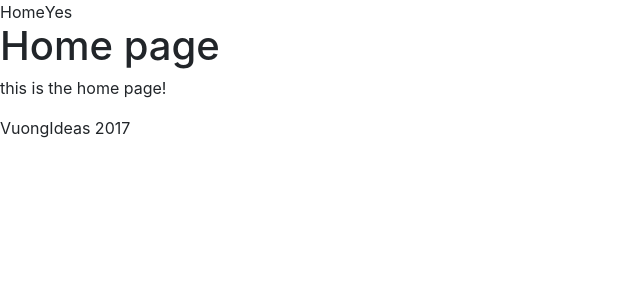
After one commit to baovuong/audsigweb, a Python web app: template main/templates/main/index.html in a window 1280 px wide. The commit adds this page. Shown: the top 300 px of the page, without its empty margins (0-640 px from the left). Run offline with Jinja, Linux system fonts and the light colour scheme; the template is opened without the code that fills it, so the values that code supplies are empty; some libraries are stand-ins or nearby versions.

Commit message:
making sure structure fits django standards

```diff
--- a/base/templates/base.html
+++ b/base/templates/base/base.html
@@ -4,9 +4,18 @@
         <link rel="stylesheet" href="https://maxcdn.bootstrapcdn.com/bootstrap/4.0.0-beta/css/bootstrap.min.css" integrity="sha384-/Y6pD6FV/Vv2HJnA6t+vslU6fwYXjCFtcEpHbNJ0lyAFsXTsjBbfaDjzALeQsN6M" crossorigin="anonymous">
     </head>
     <body>
-        <div class="container">
-            {% block main %}{% endblock %}
+        <div class="header">
+            <nav>
+                <ul class="nav nav-pills">
+                    <li class="nav-item">Home</li>
+                    <li class="nav-item">Yes</li>
+                </ul>
+            </nav>
         </div>
+        {% block content %}{% endblock %}
+        <footer class="footer">
+            <p>VuongIdeas 2017</p>
+        </footer>
         <script src="https://code.jquery.com/jquery-3.2.1.slim.min.js" integrity="sha384-KJ3o2DKtIkvYIK3UENzmM7KCkRr/rE9/Qpg6aAZGJwFDMVNA/GpGFF93hXpG5KkN" crossorigin="anonymous"></script>
         <script src="https://cdnjs.cloudflare.com/ajax/libs/popper.js/1.11.0/umd/popper.min.js" integrity="sha384-b/U6ypiBEHpOf/4+1nzFpr53nxSS+GLCkfwBdFNTxtclqqenISfwAzpKaMNFNmj4" crossorigin="anonymous"></script>
         <script src="https://maxcdn.bootstrapcdn.com/bootstrap/4.0.0-beta/js/bootstrap.min.js" integrity="sha384-h0AbiXch4ZDo7tp9hKZ4TsHbi047NrKGLO3SEJAg45jXxnGIfYzk4Si90RDIqNm1" crossorigin="anonymous"></script>
--- /dev/null
+++ b/main/templates/main/index.html
@@ -0,0 +1,10 @@
+{% extends "base/base.html" %}
+
+{% block content %}
+<h1>
+    Home page
+</h1>
+<p>
+    this is the home page!
+</p>
+{% endblock %}
--- a/main/urls.py
+++ b/main/urls.py
@@ -4,7 +4,4 @@ from . import views
 
 urlpatterns = [
     url(r'^$', views.index, name='index'),
-    url(r'^test$', views.test, name='test'),
-    url(r'^samplerate$', views.samplerate, name='samplerate'),
-    url(r'^testing$', views.testing, name='testing')
 ]
```
Also changed, not shown: main/views.py (+2 -24 lines).
